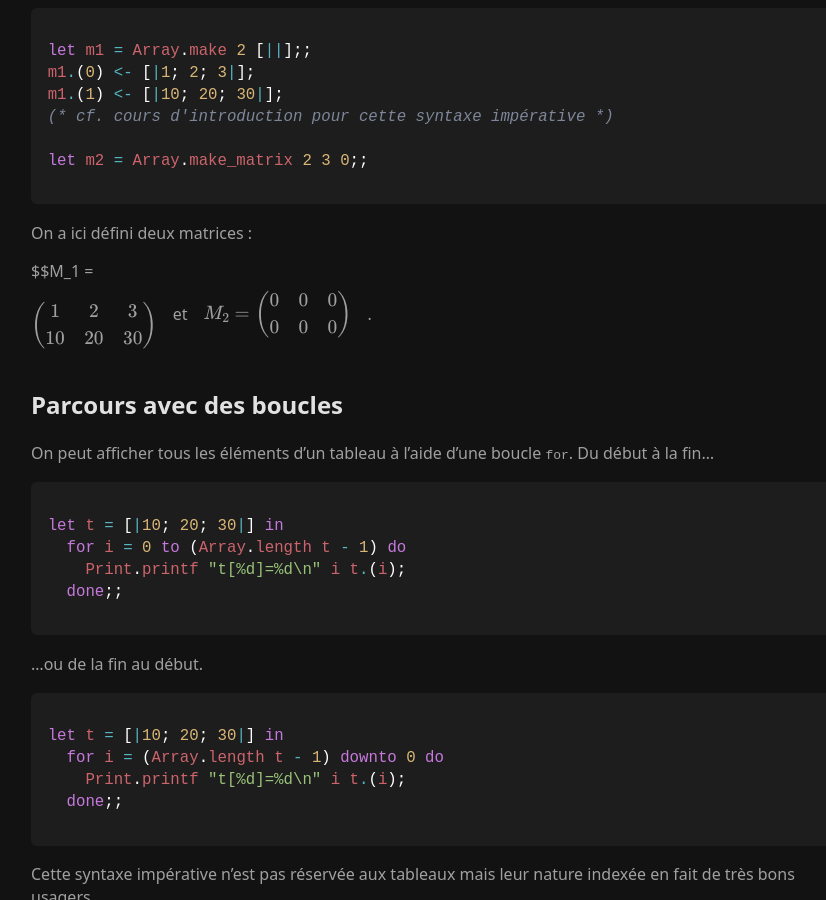
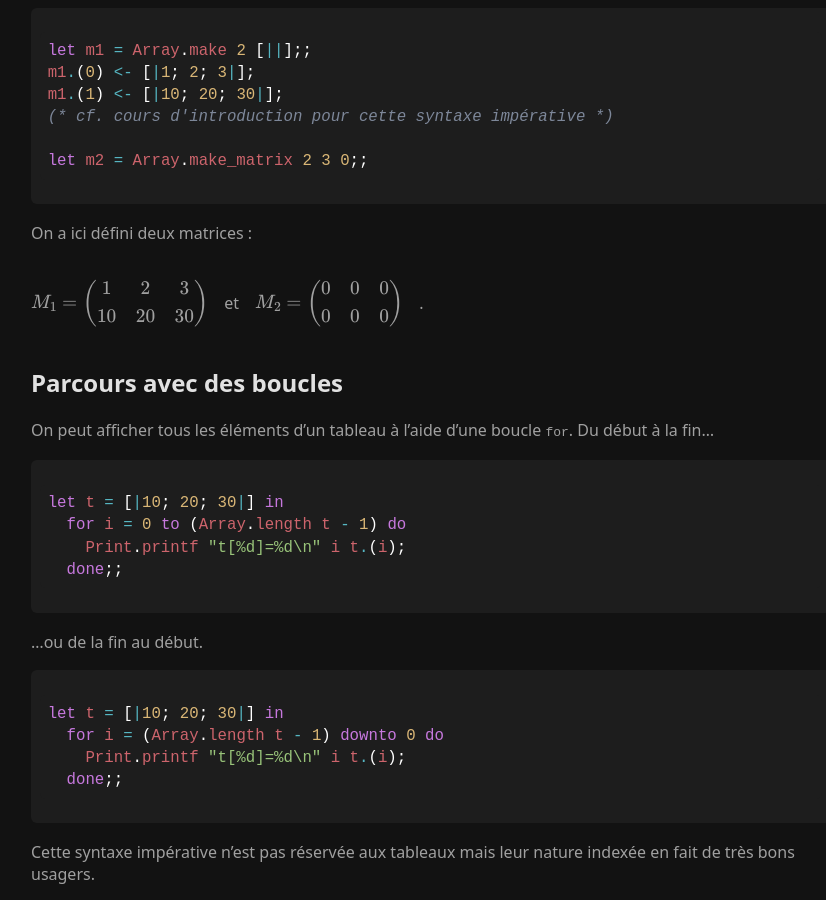
Before and after one commit to Bananachu/bananachu.github.io, a Jekyll site: the page built from info/tableaux.md, in a window 1280 px wide and 900 px high, scrolled down 1997 px. Shown: the whole window, without its empty margins (209-1035 px from the left). Built offline with Jekyll 4.4.1, drawn with Linux system fonts in a browser that asks for light colours; our own code applies the rules of GitHub Pages for plain Markdown files; some of the changed text lies outside the part shown.

````diff
--- a/info/tableaux.md
+++ b/info/tableaux.md
@@ -67,7 +67,7 @@ let m2 = Array.make_matrix 2 3 0;;
 ```
 On a ici défini deux matrices :
 <div style="display:flex; align-items:center; gap:1em;">
-  <div>$$M_1 = \begin{pmatrix}1 & 2 & 3 \\ 10 & 20 & 30\end{pmatrix}</div>
+  <div>$$M_1 = \begin{pmatrix}1 & 2 & 3 \\ 10 & 20 & 30\end{pmatrix}$$</div>
   <div> et </div>
   <div>$$M_2 = \begin{pmatrix} 0 & 0 & 0 \\ 0 & 0 & 0\end{pmatrix}$$</div>
   <div>.</div>
````
